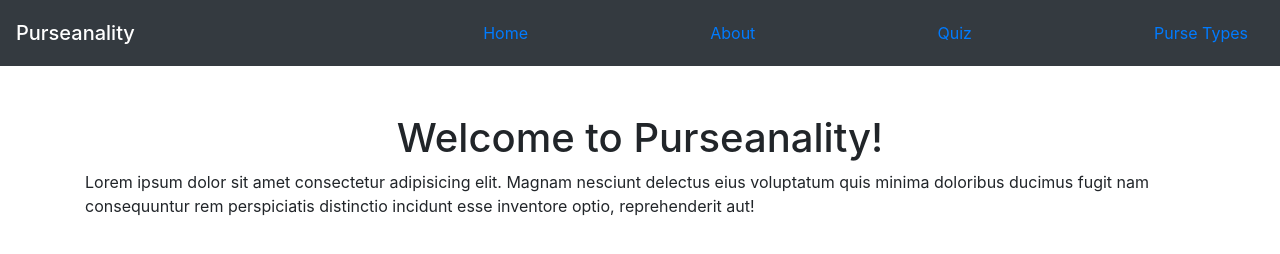
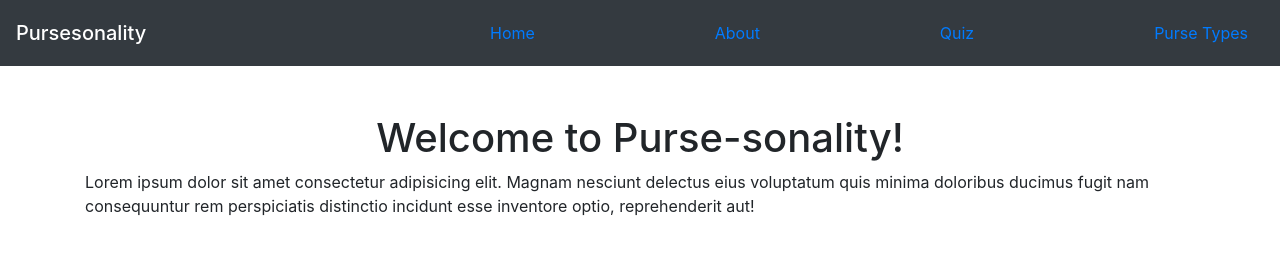
Before and after one commit to ellenk123/the_purse_app, a plain HTML site: page index.html in a window 1280 px wide. Drawn offline with nearby package versions, Linux system fonts and the light colour scheme.

Commit message:
Purse-a-nality, Purseanality, Purse-sonality, Pursesonality

```diff
--- a/index.html
+++ b/index.html
@@ -3,7 +3,7 @@
 <head>
     <meta charset="utf-8" />
     <meta http-equiv="X-UA-Compatible" content="IE=edge">
-    <title>Purseanality Home</title>
+    <title>Purse-sonality Home</title>
     <meta name="viewport" content="width=device-width, initial-scale=1">
     <link rel="stylesheet" href="https://stackpath.bootstrapcdn.com/bootstrap/4.1.3/css/bootstrap.min.css" integrity="sha384-MCw98/SFnGE8fJT3GXwEOngsV7Zt27NXFoaoApmYm81iuXoPkFOJwJ8ERdknLPMO" crossorigin="anonymous">
     <link rel="stylesheet" type="text/css" media="screen" href="main.css" />
@@ -11,7 +11,7 @@
 </head>
 <body>
 <nav class="navbar navbar-dark bg-dark">
-    <a class="navbar-brand" href="#"><span class="navbar-brand mb-0 h1">Purseanality</span></a>
+    <a class="navbar-brand" href="#"><span class="navbar-brand mb-0 h1">Pursesonality</span></a>
 <a class="justify-content-left">
     <a class="nav-item nav-link active" href="#">Home</a>
     <a class="nav-item nav-link" href="#">About</a>
@@ -22,7 +22,7 @@
     <br>
     <br>
     <div class="container">
-        <h1 id="title">Welcome to Purseanality!</h1>
+        <h1 id="title">Welcome to Purse-sonality!</h1>
         <p>Lorem ipsum dolor sit amet consectetur adipisicing elit. Magnam nesciunt
             delectus eius voluptatum quis minima doloribus ducimus
             fugit nam consequuntur rem perspiciatis distinctio incidunt esse
```
